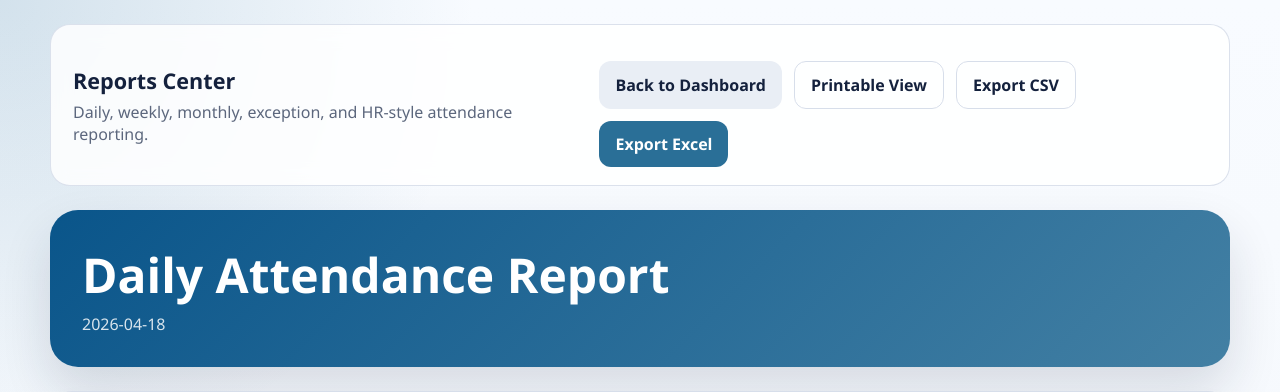
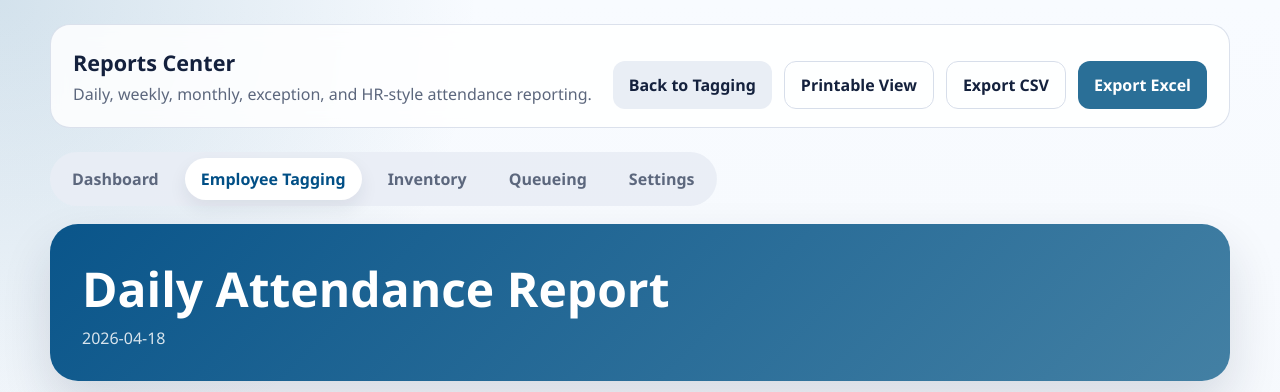
Before and after one commit to wacky004/Employee-tag-system, a Django app: page /reports/ in a window 1280 px wide. Shown: the top 392 px of the page. Run offline with Django 5.2, Linux system fonts and the light colour scheme; a user stored in the database is signed in; tables that the repository leaves empty hold one stand-in row (values such as "Sample post"); data that the repository does not hold is empty.

Commit message:
Move reports under tagging module access

```diff
--- a/accounts/views.py
+++ b/accounts/views.py
@@ -246,6 +246,8 @@ class ManagerDashboardView(RoleRequiredMixin, TemplateView):
 
         context.update(
             {
+                "can_view_tagging_module": self.request.user.has_tagging_module_access(),
+                "can_view_inventory_module": self.request.user.has_inventory_module_access(),
                 "can_view_queueing_module": self.request.user.has_queueing_module_access(),
                 "selected_date": selected_date,
                 "selected_team": selected_team,
--- a/reports/views.py
+++ b/reports/views.py
@@ -14,6 +14,9 @@ User = get_user_model()
 class ReportCenterView(RoleRequiredMixin, TemplateView):
     template_name = "reports/report_center.html"
     allowed_roles = (User.Role.ADMIN, User.Role.SUPER_ADMIN)
+
+    def test_func(self):
+        return super().test_func() and self.request.user.has_tagging_module_access()
 
     def get(self, request, *args, **kwargs):
         filters = normalize_filters(request.GET)
--- a/templates/accounts/manager_dashboard.html
+++ b/templates/accounts/manager_dashboard.html
@@ -12,12 +12,18 @@
             </div>
             <div class="actions">
                 <div class="user-chip">{{ request.user.get_full_name|default:request.user.username }} - {{ request.user.get_role_display }}</div>
+                {% if can_view_tagging_module %}
                 <a href="{% url 'attendance:correction-review' %}" class="button secondary">Corrections</a>
+                {% endif %}
+                {% if can_view_inventory_module %}
                 <a href="{% url 'inventory:dashboard' %}" class="button secondary">Inventory</a>
+                {% endif %}
                 {% if can_view_queueing_module %}
                 <a href="{% url 'queueing:dashboard' %}" class="button secondary">Queueing</a>
                 {% endif %}
+                {% if can_view_tagging_module %}
                 <a href="{% url 'reports:center' %}" class="button secondary">Reports</a>
+                {% endif %}
                 <form method="post" action="{% url 'logout' %}" class="button-form">
                     {% csrf_token %}
                     <button type="submit" class="button secondary">Logout</button>
--- a/templates/partials/module_menu.html
+++ b/templates/partials/module_menu.html
@@ -15,12 +15,6 @@
     <a href="{% url 'queueing:dashboard' %}" class="tab-link{% if active_module == 'queueing' %} active{% endif %}">Queueing</a>
     {% endif %}
 
-    {% if active_module != "queueing" %}
-        {% if request.user.role == "SUPER_ADMIN" or request.user.role == "ADMIN" %}
-    <a href="{% url 'reports:center' %}" class="tab-link{% if active_module == 'reports' %} active{% endif %}">Reports</a>
-        {% endif %}
-    {% endif %}
-
     {% if active_module == "queueing" and request.user.role == "SUPER_ADMIN" %}
     <a href="{% url 'queueing:setting-list' %}" class="tab-link">Queue Settings</a>
     {% elif request.user.role == "SUPER_ADMIN" %}
--- a/templates/reports/report_center.html
+++ b/templates/reports/report_center.html
@@ -12,12 +12,14 @@
                 <p>Daily, weekly, monthly, exception, and HR-style attendance reporting.</p>
             </div>
             <div class="actions">
-                <a href="{% url 'accounts:manager-dashboard' %}" class="button secondary">Back to Dashboard</a>
+                <a href="{% url 'tagging:dashboard' %}" class="button secondary">Back to Tagging</a>
                 <a href="?{% for key, value in request.GET.items %}{% if key != 'export' and key != 'print' %}{{ key }}={{ value|urlencode }}&{% endif %}{% endfor %}print=1" class="button ghost" target="_blank">Printable View</a>
                 <a href="?{% for key, value in request.GET.items %}{% if key != 'export' %}{{ key }}={{ value|urlencode }}&{% endif %}{% endfor %}export=csv" class="button ghost">Export CSV</a>
                 <a href="?{% for key, value in request.GET.items %}{% if key != 'export' %}{{ key }}={{ value|urlencode }}&{% endif %}{% endfor %}export=xlsx" class="button">Export Excel</a>
             </div>
         </div>
+
+        {% include "partials/module_menu.html" with active_module="tagging" %}
 
         <section class="hero">
             <h2>{{ dataset.title }}</h2>
```
Also changed, not shown: reports/tests.py (+18 -0 lines).
